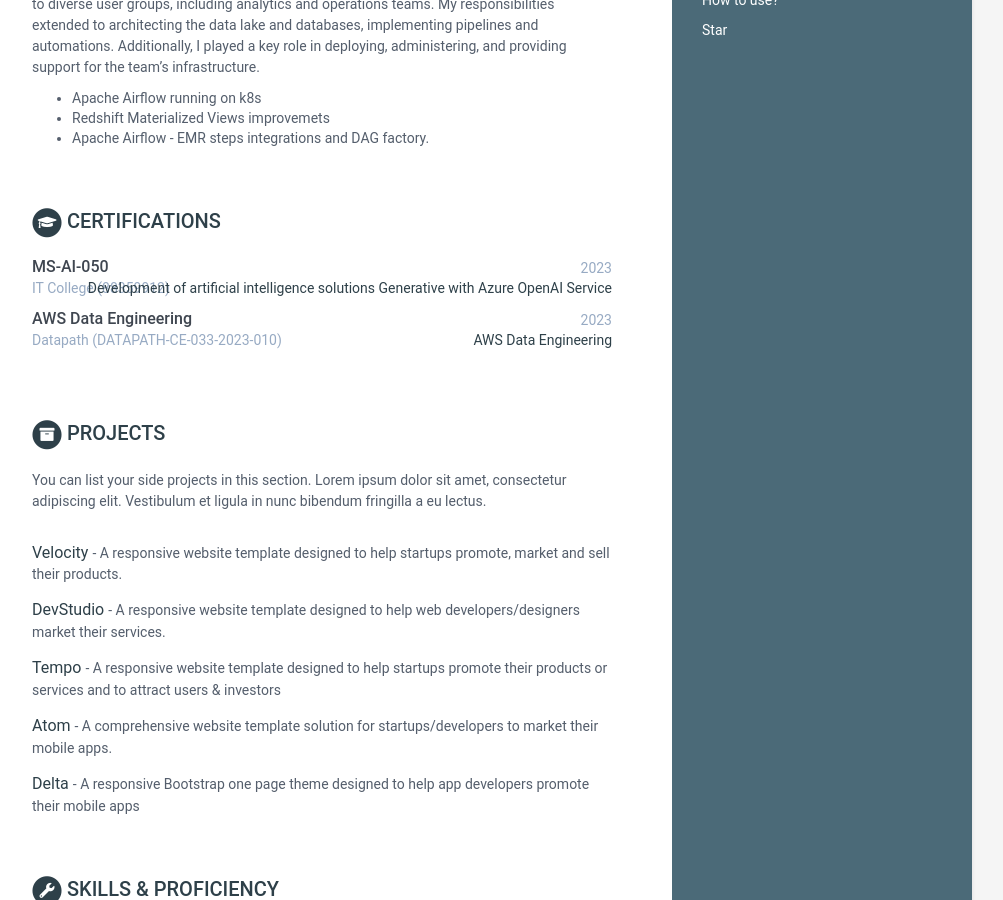
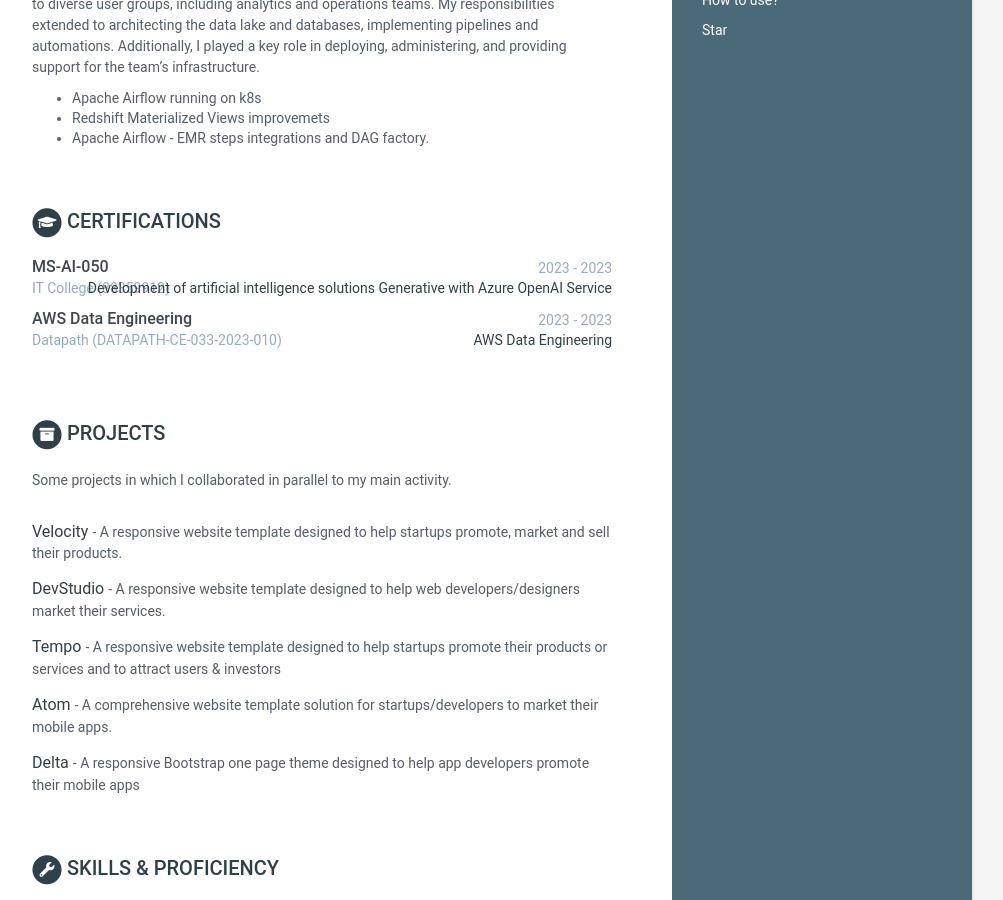
Before and after one commit to macs-devops/max-dataops, a Jekyll site: the page built from index.html, in a window 1280 px wide and 900 px high, scrolled down 1157 px. Shown: the whole window, without its empty margins (168-1171 px from the left). Built offline with Jekyll 4.4.1, drawn with Linux system fonts in a browser that asks for light colours.

Commit message:
edit certifications end

```diff
--- a/_data/data.yml
+++ b/_data/data.yml
@@ -137,27 +137,23 @@ certifications:
       list:
         - name: MS-AI-050
           start: 2023
-          end:
+          end: 2023
           organization: IT College
           credentialid: 88359912
           credentialurl: https://credentials.itcollege.com.ar/6ba5a130-4072-4fd0-8538-ade50a3c1925#gs.1cjpmk
           credentialname: Development of artificial intelligence solutions Generative with Azure OpenAI Service
-          details:
         - name: AWS Data Engineering
           start: 2023
-          end:
+          end: 2023
           organization: Datapath
           credentialid: DATAPATH-CE-033-2023-010
           credentialurl: https://datapath.iacerts.com/usuario/certificado/9c998ebe-a5d8-44e5-af0e-eca131d0a0b6
           credentialname: AWS Data Engineering
-          details:
 
 projects:
     title: Projects
     intro: >
-      You can list your side projects in this
-      section. Lorem ipsum dolor sit amet, consectetur adipiscing elit.
-      Vestibulum et ligula in nunc bibendum fringilla a eu lectus.
+      Some projects in which I collaborated in parallel to my main activity.
     assignments:
       - title: Velocity
         link: "#hook"
```
